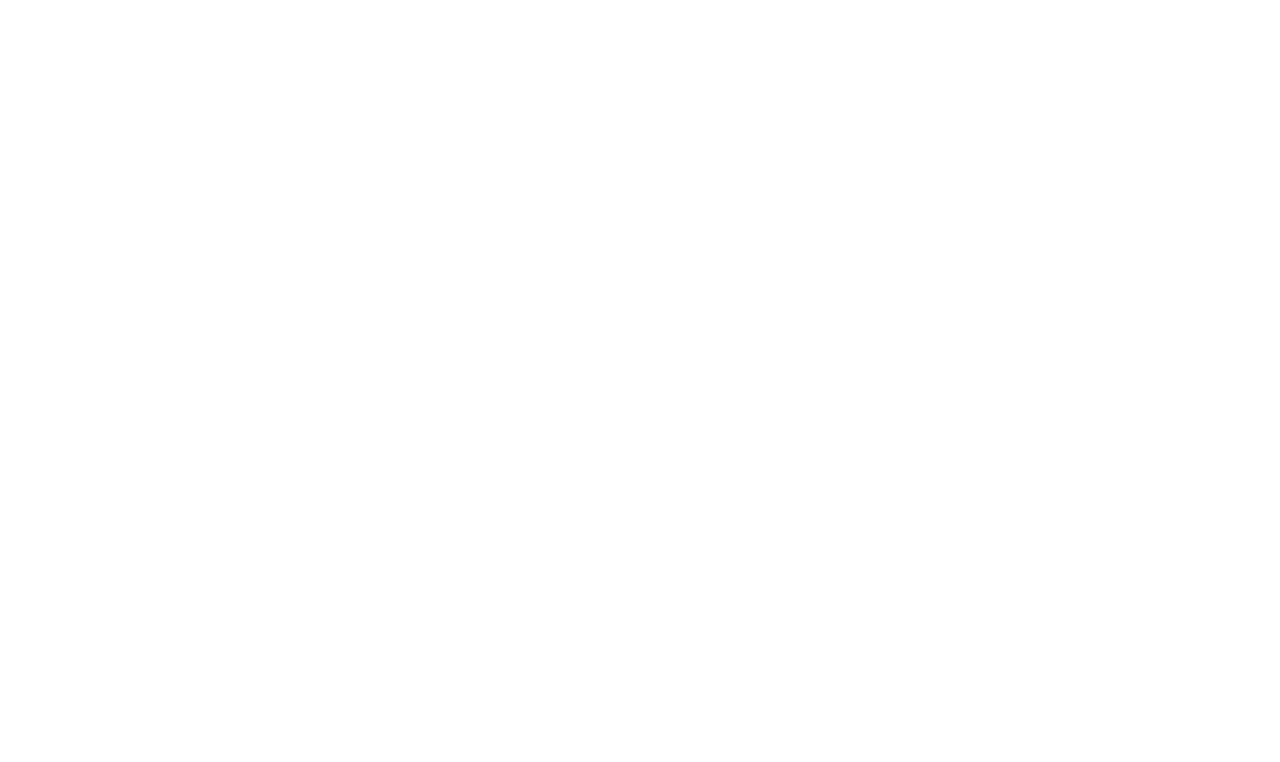
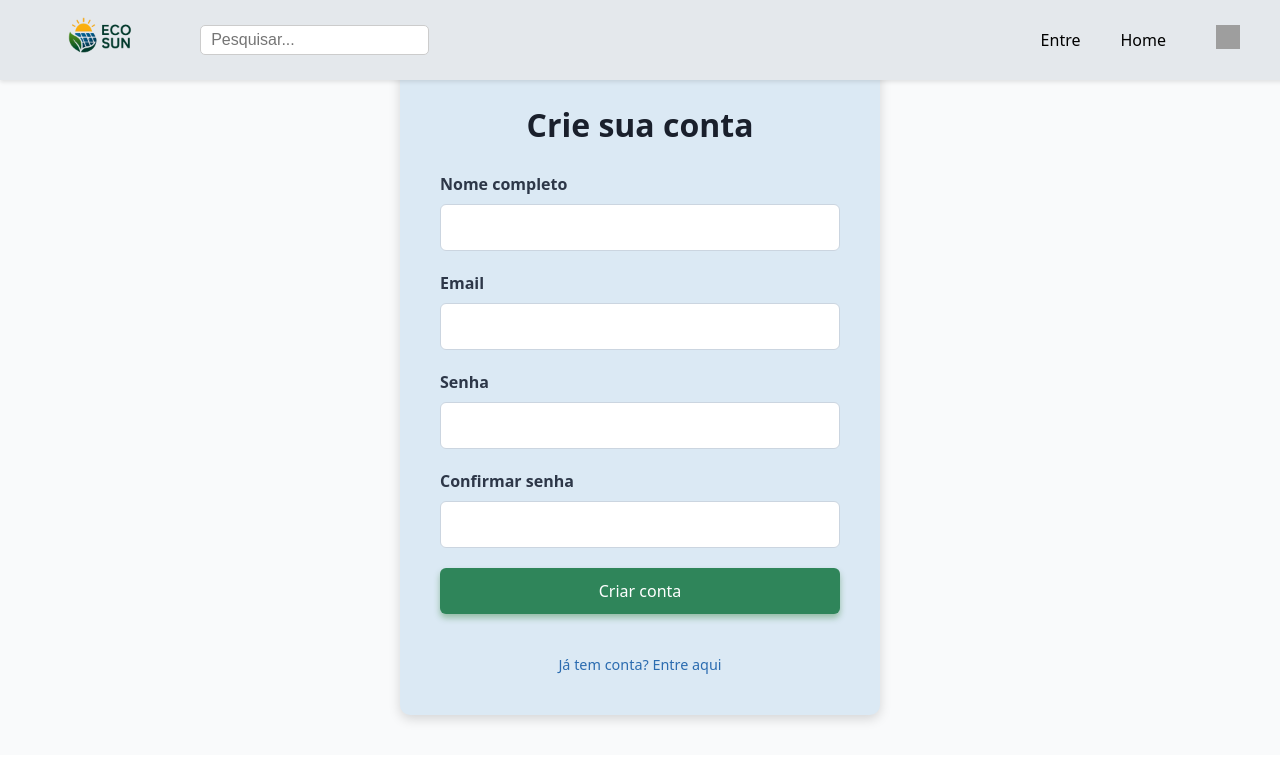
Before and after one commit to augustofieb/eco-sun, a React (Vite) app: page /create-account in a window 1280 px wide. Before the commit this address had no page. Shown: the top 762 px of the page. Built offline with nearby package versions, Linux system fonts and the light colour scheme; grey boxes are pictures that could not be loaded.

Commit message:
register

```diff
--- a/src/App.jsx
+++ b/src/App.jsx
@@ -1,11 +1,15 @@
 import {Routes, Route} from 'react-router-dom'
 import Home from './Home.jsx'
+import Login from './Login.jsx'
+import Register from './Register.jsx'
 
 const App = () => {
 
   return (
       <Routes>
         <Route path="/" element={<Home /> } />
+        <Route path="/login" element={<Login /> } />
+        <Route path="/create-account" element={<Register /> } />
       </Routes>
   )
 }
--- /dev/null
+++ b/src/Register.css
@@ -0,0 +1,80 @@
+@import './Home.css';
+
+.register-section {
+  display: flex;
+  justify-content: center;
+  align-items: center;
+  min-height: 70vh;
+  width: 100%;
+}
+
+.register-container {
+  background-color: #dbe9f4;
+  border-radius: 10px;
+  padding: 40px;
+  box-shadow: 0 4px 12px rgb(0 0 0 / 0.15);
+  width: 100%;
+  max-width: 400px;
+}
+
+.register-container h1 {
+  font-size: 2rem;
+  margin-bottom: 30px;
+  color: #1a202c;
+  text-align: center;
+  font-weight: 700;
+}
+
+.register-form {
+  display: flex;
+  flex-direction: column;
+  gap: 20px;
+}
+
+.form-group {
+  display: flex;
+  flex-direction: column;
+  gap: 8px;
+}
+
+.form-group label {
+  font-weight: 600;
+  color: #2d3748;
+  font-size: 1rem;
+}
+
+.form-group input {
+  height: 45px;
+  padding: 0 15px;
+  border: 1px solid #cbd5e0;
+  border-radius: 6px;
+  font-size: 16px;
+  background-color: white;
+  transition: border-color 0.3s ease;
+}
+
+.form-group input:focus {
+  outline: none;
+  border-color: #2b6cb0;
+  box-shadow: 0 0 0 3px rgb(43 108 176 / 0.1);
+}
+
+.register-links {
+  display: flex;
+  flex-direction: column;
+  gap: 10px;
+  margin-top: 20px;
+  text-align: center;
+}
+
+.login-link {
+  color: #2b6cb0;
+  text-decoration: none;
+  font-size: 0.9rem;
+  transition: color 0.3s ease;
+}
+
+.login-link:hover {
+  color: #2c5282;
+  text-decoration: underline;
+}
--- /dev/null
+++ b/src/Register.jsx
@@ -0,0 +1,68 @@
+import './Register.css'
+import { Link } from 'react-router-dom'
+import shoppingCartIcon from './assets/shoppingcart.png'
+import Logo from './assets/Logo.png'
+
+const Register = () => {
+  return (
+    <>
+      <title>ECO SUN - Criar Conta</title>
+      <header className="cabecalho">
+        <nav className="topo">
+          <ul className="menu">
+            <ul><img className='Logo' src={Logo} alt="Logo" /></ul>
+            <ul>
+              <input type="search" className="search-box" placeholder="Pesquisar..." />
+            </ul>
+            <li className="spacer"> </li>
+            <li>
+              <Link to="/login" className="create-account">Entre</Link>
+            </li>
+            <li>
+              <Link to="/" className="sign-in">Home</Link>
+            </li>
+            <li>
+              <Link to="/cart" className="shopping-cart">
+                <img src={shoppingCartIcon} alt="Shopping Cart" width="24" height="24" />
+              </Link>
+            </li>
+          </ul>
+        </nav>
+      </header>
+
+      <div className='division'></div>
+
+      <main className="main-content">
+        <section className="register-section">
+          <div className="register-container">
+            <h1>Crie sua conta</h1>
+            <form className="register-form">
+              <div className="form-group">
+                <label htmlFor="name">Nome completo</label>
+                <input type="text" id="name" name="name" required />
+              </div>
+              <div className="form-group">
+                <label htmlFor="email">Email</label>
+                <input type="email" id="email" name="email" required />
+              </div>
+              <div className="form-group">
+                <label htmlFor="password">Senha</label>
+                <input type="password" id="password" name="password" required />
+              </div>
+              <div className="form-group">
+                <label htmlFor="confirmPassword">Confirmar senha</label>
+                <input type="password" id="confirmPassword" name="confirmPassword" required />
+              </div>
+              <button type="submit" className="btn-primary">Criar conta</button>
+              <div className="register-links">
+                <Link to="/login" className="login-link">Já tem conta? Entre aqui</Link>
+              </div>
+            </form>
+          </div>
+        </section>
+      </main>
+    </>
+  )
+}
+
+export default Register
```
